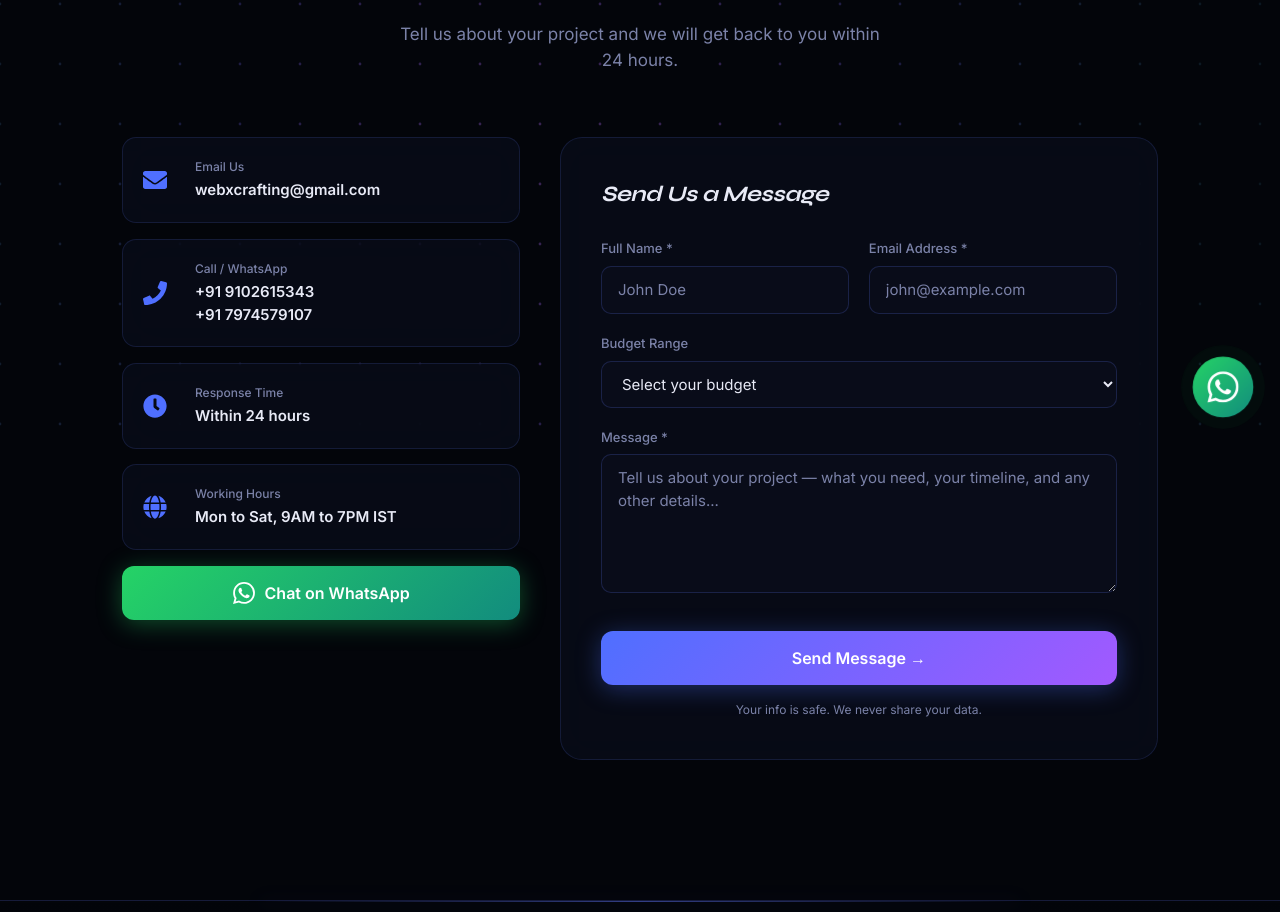
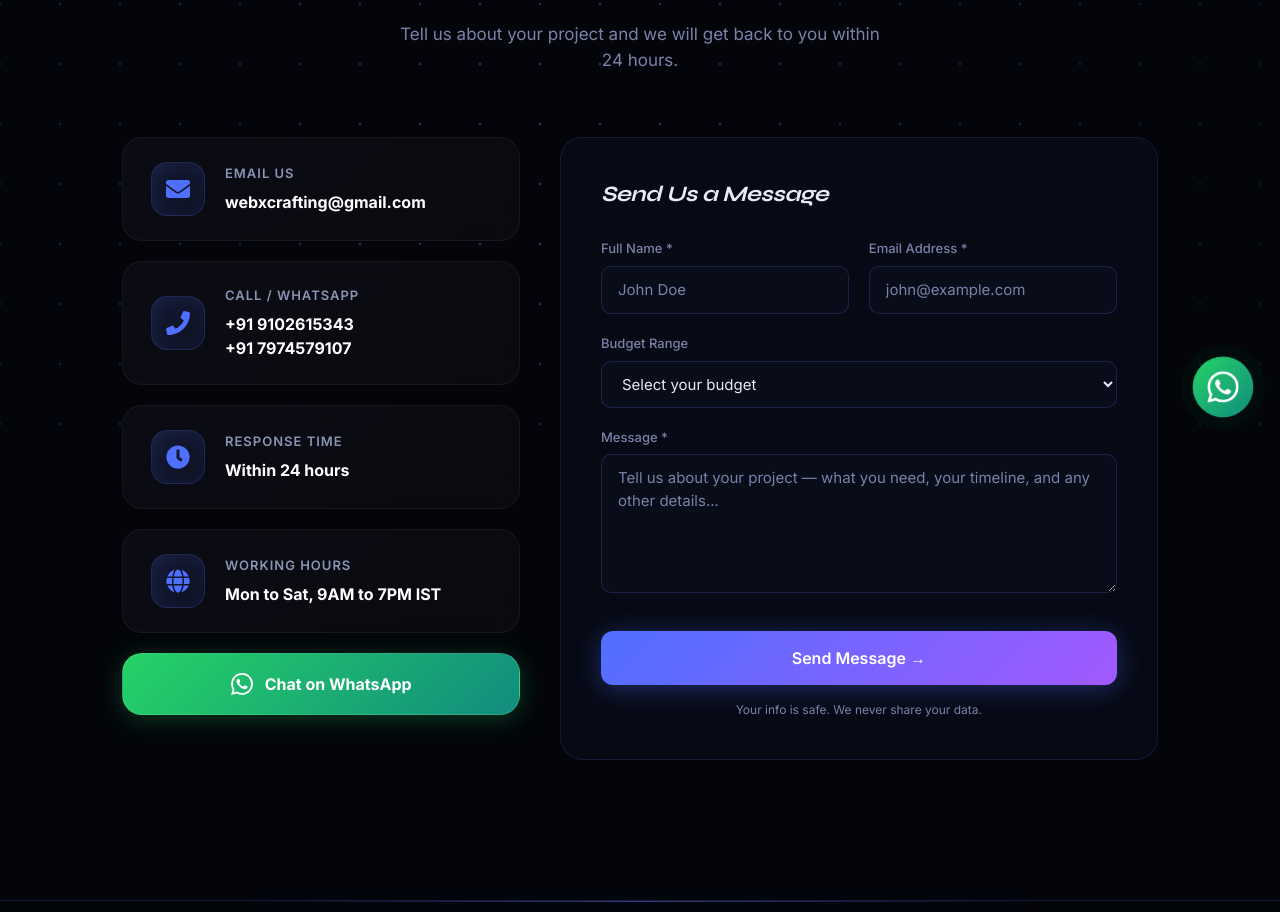
Before and after one commit to webxcrafting07/webxcrafting, a Next.js app: page /contact in a window 1280 px wide. Shown: the part 356-1268 px from the top of the page. Built offline with nearby package versions, Linux system fonts and the light colour scheme.

Commit message:
Update contact page design for a more premium look

```diff
--- a/app/contact/ContactClient.tsx
+++ b/app/contact/ContactClient.tsx
@@ -135,48 +135,76 @@ export default function ContactClient() {
             animate={{ opacity: 1, x: 0 }}
             transition={{ duration: 0.7, delay: 0.1 }}
           >
-            {infoItems.map(({ icon: Icon, label, value, href }) => {
+            {infoItems.map(({ icon: Icon, label, value, href }, index) => {
               const Tag = href ? motion.a : motion.div;
               return (
                 <Tag
                   key={label}
                   href={href}
-                  whileHover={{ y: -4 }}
+                  initial={{ opacity: 0, y: 20 }}
+                  animate={{ opacity: 1, y: 0 }}
+                  transition={{ duration: 0.5, delay: 0.1 + index * 0.1 }}
+                  whileHover={{
+                    y: -5,
+                    boxShadow: "0 10px 30px -10px rgba(79, 111, 255, 0.3)",
+                    borderColor: "rgba(79, 111, 255, 0.4)"
+                  }}
                   className="glass"
                   style={{
-                    padding: 20,
-                    marginBottom: 16,
+                    padding: "24px 28px",
+                    marginBottom: 20,
                     display: "flex",
-                    gap: 16,
+                    gap: 20,
                     alignItems: "center",
-                    borderRadius: 14,
+                    borderRadius: 20,
                     textDecoration: "none",
                     cursor: href ? "pointer" : "default",
-                    color: "inherit"
+                    color: "inherit",
+                    border: "1px solid rgba(255,255,255,0.05)",
+                    background: "linear-gradient(145deg, rgba(25,25,35,0.4) 0%, rgba(15,15,20,0.6) 100%)",
+                    backdropFilter: "blur(12px)",
+                    transition: "all 0.3s ease"
                   }}
                 >
-                  <div
+                  <motion.div
+                    whileHover={{ scale: 1.1, rotate: 5 }}
                     style={{
-                      fontSize: 28,
-                      minWidth: 36,
-                      textAlign: "center",
+                      width: 54,
+                      height: 54,
+                      borderRadius: 16,
+                      background: "linear-gradient(135deg, rgba(79, 111, 255, 0.15) 0%, rgba(79, 111, 255, 0.05) 100%)",
+                      display: "flex",
+                      alignItems: "center",
+                      justifyContent: "center",
                       color: "#4f6fff",
+                      boxShadow: "inset 0 0 20px rgba(79, 111, 255, 0.1)",
+                      border: "1px solid rgba(79, 111, 255, 0.2)"
                     }}
                   >
                     <Icon size={24} />
-                  </div>
+                  </motion.div>
                   <div>
                     <div
                       style={{
-                        color: "#7b82a8",
-                        fontSize: 12,
-                        marginBottom: 3,
-                        fontWeight: 500,
+                        color: "#8a94b5",
+                        fontSize: 13,
+                        marginBottom: 6,
+                        fontWeight: 600,
+                        textTransform: "uppercase",
+                        letterSpacing: "1px"
                       }}
                     >
                       {label}
                     </div>
-                    <div style={{ fontWeight: 600, fontSize: 15, color: "#e8eaf6", whiteSpace: "pre-line" }}>{value}</div>
+                    <div style={{
+                      fontWeight: 700,
+                      fontSize: 16,
+                      color: "#ffffff",
+                      whiteSpace: "pre-line",
+                      lineHeight: 1.5
+                    }}>
+                      {value}
+                    </div>
                   </div>
                 </Tag>
               );
@@ -186,27 +214,28 @@ export default function ContactClient() {
               href={WA}
               target="_blank"
               rel="noopener noreferrer"
-              style={{ textDecoration: "none", display: "block", marginTop: 8 }}
+              style={{ textDecoration: "none", display: "block", marginTop: 12 }}
             >
               <motion.button
-                whileHover={{ scale: 1.02, y: -2 }}
+                whileHover={{ scale: 1.02, y: -2, boxShadow: "0 8px 32px rgba(37,211,102,.4)" }}
                 whileTap={{ scale: 0.98 }}
                 style={{
                   width: "100%",
-                  padding: "15px 24px",
-                  borderRadius: 12,
-                  border: "none",
+                  padding: "18px 24px",
+                  borderRadius: 20,
+                  border: "1px solid rgba(255,255,255,0.1)",
                   cursor: "pointer",
-                  background: "linear-gradient(135deg,#25d366,#128c7e)",
+                  background: "linear-gradient(135deg, #25d366 0%, #128c7e 100%)",
                   color: "#fff",
-                  fontFamily: "Inter",
-                  fontWeight: 600,
+                  fontFamily: "Inter, Syne, sans-serif",
+                  fontWeight: 700,
                   fontSize: 16,
                   display: "flex",
                   alignItems: "center",
                   justifyContent: "center",
-                  gap: 10,
-                  boxShadow: "0 4px 24px rgba(37,211,102,.35)",
+                  gap: 12,
+                  boxShadow: "0 4px 24px rgba(37,211,102,.25)",
+                  transition: "all 0.3s ease"
                 }}
               >
                 <svg width="22" height="22" viewBox="0 0 24 24" fill="white">
```
